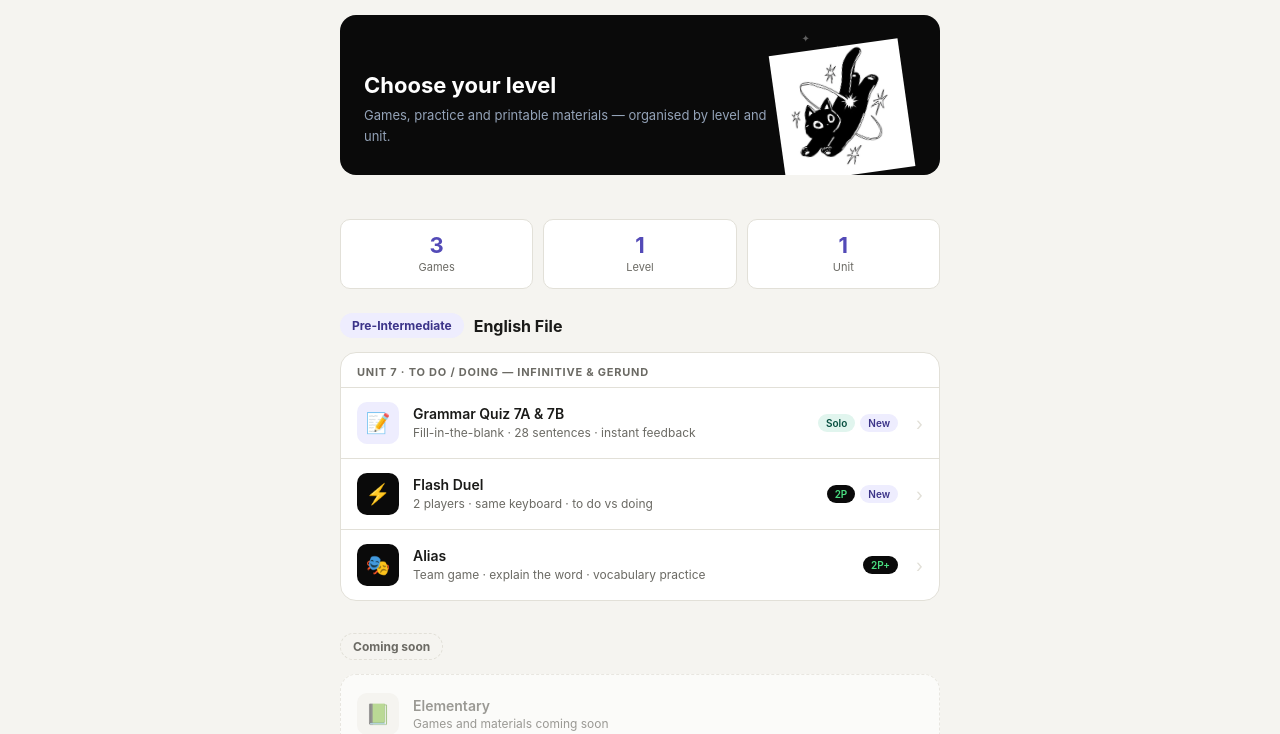
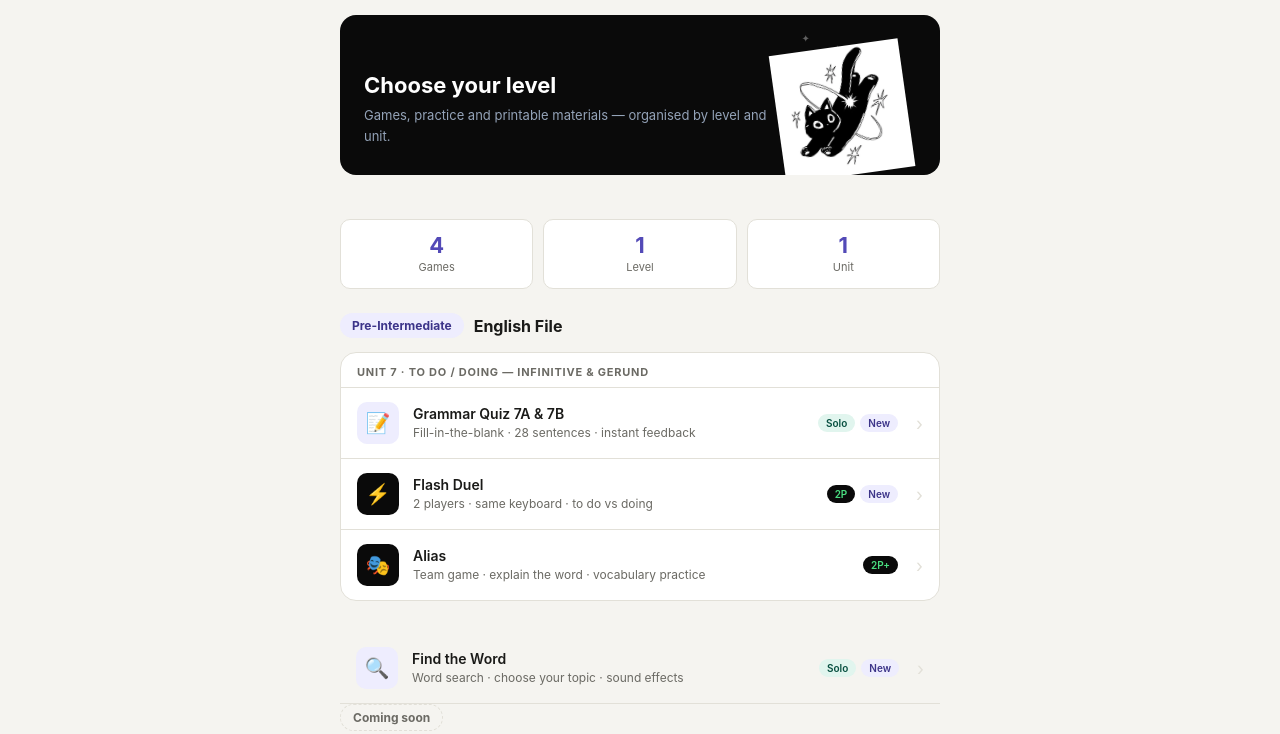
Before and after one commit to OmarovaAsiyat/Gameng, a plain HTML site: page index.html in a window 1280 px wide. Shown: the part 66-800 px from the top of the page. Drawn offline with Linux system fonts and the light colour scheme.

Commit message:
Update index.html

```diff
--- a/index.html
+++ b/index.html
@@ -349,7 +349,7 @@
 
   <div class="stats-bar">
     <div class="stat-card">
-      <div class="stat-num">3</div>
+      <div class="stat-num">4</div>
       <div class="stat-lbl">Games</div>
     </div>
     <div class="stat-card">
@@ -411,6 +411,18 @@
       </a>
     </div>
   </div>
+      <a class="game-card" href="english-file/pre-intermediate/find-the-word.html">
+            <div class="game-icon icon-quiz">🔍</div>
+            <div class="game-info">
+              <div class="game-title">Find the Word</div>
+              <div class="game-desc">Word search · choose your topic · sound effects</div>
+            </div>
+            <div class="game-tags">
+              <span class="tag tag-solo">Solo</span>
+              <span class="tag tag-new">New</span>
+            </div>
+            <span class="arrow-icon">›</span>
+          </a>
 
   <!-- Coming soon -->
   <div class="level-block">
```
